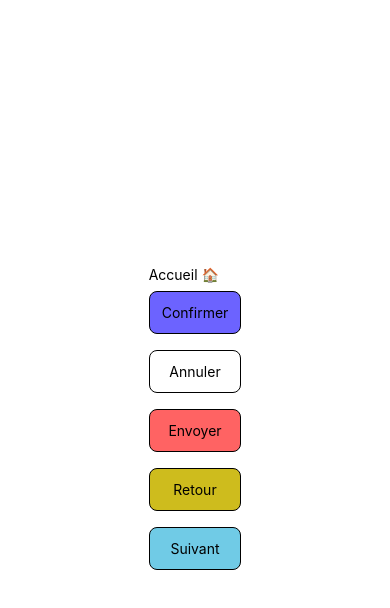
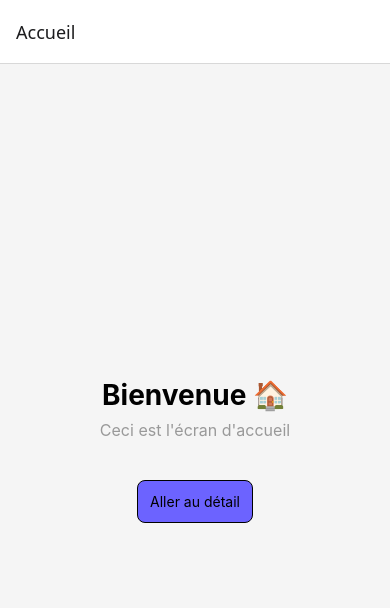
Before and after one commit to samir0067/ynov-learn, a React Native app: screen /Home in a window 390 px wide. Shown: the top 608 px of the page. Built offline with nearby package versions, Linux system fonts and the light colour scheme.

Commit message:
feat/navigation screens

```diff
--- a/App.tsx
+++ b/App.tsx
@@ -1,21 +1,17 @@
-import { StatusBar } from 'expo-status-bar';
-import { StyleSheet, Text, View } from 'react-native';
 import HomeScreen from './src/screens/HomeScreen';
+import { NavigationContainer } from '@react-navigation/native';
+import { createNativeStackNavigator } from '@react-navigation/native-stack';
+import DetailScreen from './src/screens/DetailScreen';
+
+const Stack = createNativeStackNavigator();
 
 export default function App() {
   return (
-    <View style={styles.container}>
-      <StatusBar style="auto" />
-      <HomeScreen/>
-    </View>
+    <NavigationContainer>
+      <Stack.Navigator initialRouteName="Home">
+        <Stack.Screen name='Home' component={HomeScreen} options={{ title: "Accueil" }} />
+        <Stack.Screen name='Detail' component={DetailScreen} options={{ title: "Détail" }} />
+      </Stack.Navigator>
+    </NavigationContainer>
   );
 }
-
-const styles = StyleSheet.create({
-  container: {
-    flex: 1,
-    backgroundColor: '#fff',
-    alignItems: 'center',
-    justifyContent: 'center',
-  },
-});
--- a/src/screens/DetailScreen.tsx
+++ b/src/screens/DetailScreen.tsx
@@ -2,15 +2,20 @@ import { StyleSheet, Text, View } from "react-native";
 import Button from "../components/Button";
 import { COLORS } from "../constants/colors";
 
-type DetailScreenProps = {
-    onBack: () => void
+type Props = {
+  navigation: any
 }
 
-export default function DetailScreen({onBack}: DetailScreenProps) {
+export default function DetailScreen({navigation}: Props) {
     return (
         <View style={styles.container}>
             <Text style={styles.title}>Détail 📄</Text>
-            <Button label="← Retour" onPress={onBack} color={COLORS.secondary} />
+            <Text style={styles.subtitle}>Vous êtes sur l'écran de détail</Text>
+            <Button
+              label="← Retour"
+              onPress={() => navigation.goBack()}
+              color={COLORS.secondary}
+            />
         </View>
     )
 }
@@ -23,9 +28,15 @@ const styles = StyleSheet.create({
     backgroundColor: COLORS.background,
   },
   title: {
-    fontSize: 24,
+    fontSize: 28,
     fontWeight: 'bold',
     color: COLORS.black,
-    marginBottom: 20,
+    marginBottom: 8,
   },
+  subtitle: {
+    fontSize: 16,
+    fontWeight: 'bold',
+    color: COLORS.gray,
+    marginBottom: 32,
+  }
 });
--- a/src/screens/HomeScreen.tsx
+++ b/src/screens/HomeScreen.tsx
@@ -1,16 +1,37 @@
-import { Text, View } from "react-native";
+import { Text, View, StyleSheet } from "react-native";
 import Button from "../components/Button";
 import { COLORS } from "../constants/colors";
 
-export default function HomeScreen() {
+type Props = {
+  navigation: any
+}
+
+export default function HomeScreen({navigation}: Props) {
     return (
-        <View>
-            <Text>Accueil 🏠</Text>
-            <Button label="Confirmer" onPress={() => undefined} />
-            <Button label="Annuler" color={COLORS.white} onPress={() => undefined} />
-            <Button label="Envoyer" color={COLORS.secondary} onPress={() => undefined} />
-            <Button label="Retour" color="#cebc1d" onPress={() => undefined} />
-            <Button label="Suivant" color="#70cbe6" onPress={() => undefined} />
+        <View style={styles.container}>
+            <Text style={styles.title}>Bienvenue 🏠</Text>
+            <Text style={styles.subtitle}>Ceci est l'écran d'accueil</Text>
+            <Button label="Aller au détail" onPress={() => navigation.navigate("Detail")} />
         </View>
     )
 }
+
+const styles = StyleSheet.create({
+    container: {
+        flex : 1,
+        justifyContent: "center",
+        alignItems: "center",
+        backgroundColor: COLORS.background,
+    },
+    title: {
+        fontSize: 28,
+        fontWeight: "bold",
+        color: COLORS.black,
+        marginBottom: 8,
+    },
+    subtitle: {
+        fontSize: 16,
+        color: COLORS.gray,
+        marginBottom: 32,
+    }
+})
```
